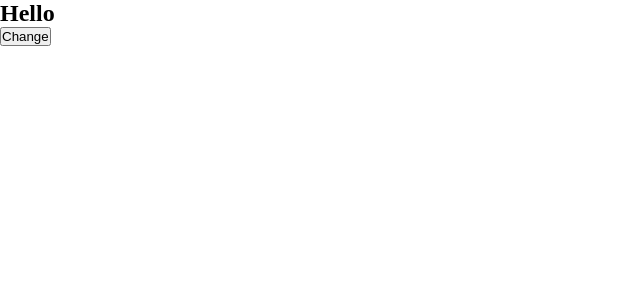
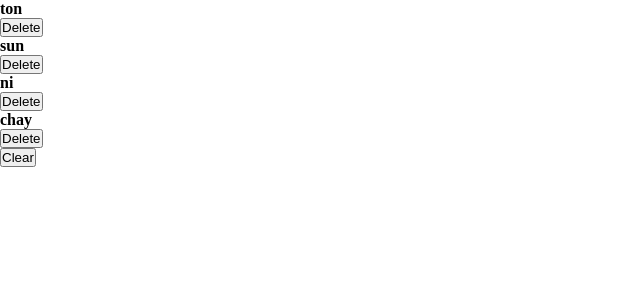
Before and after one commit to Kittonn/Fundamental, a React (Create React App) app in the folder Website/React/tutorial2/: page / in a window 1280 px wide. Shown: the top 300 px of the page, without its empty margins (0-640 px from the left). Built offline with nearby package versions, Linux system fonts and the light colour scheme.

Commit message:
Learn React

```diff
--- a/Website/React/tutorial2/src/App.jsx
+++ b/Website/React/tutorial2/src/App.jsx
@@ -1,20 +1,10 @@
-import React, { useState } from "react";
+import React from "react";
+import Array from "./Components/UseState/Array";
+const App = () => {
 
-const App = () => {
-  const [text, setText] = useState("Hello");
-  const clickHandler = () => {
-    if (text === "Hello") {
-      setText("World");
-    } else {
-      setText("Hello");
-    }
-  };
   return (
     <div>
-      <h2>{text}</h2>
-      <button type="button" onClick={clickHandler}>
-        Change
-      </button>
+      <Array />
     </div>
   );
 };
--- /dev/null
+++ b/Website/React/tutorial2/src/Components/UseState/Array.jsx
@@ -0,0 +1,33 @@
+import React, { useState } from "react";
+import { data } from "../../Data";
+const Array = () => {
+  const [people, setPeople] = useState(data);
+  const removeItem = (id) => {
+    let newPeople = people.filter((person) => person.id !== id);
+    setPeople(newPeople);
+  };
+
+  return (
+    <div>
+
+      {people.map((person) => {
+        const { id, name } = person;
+        return (
+          <div key={id}>
+            <h4>{name}</h4>
+            <button onClick={() => removeItem(id)}>Delete</button>
+          </div>
+        );
+      })}
+      <button
+        onClick={() => {
+          setPeople([]);
+        }}
+      >
+        Clear
+      </button>
+    </div>
+  );
+};
+
+export default Array;
--- /dev/null
+++ b/Website/React/tutorial2/src/Data.js
@@ -0,0 +1,6 @@
+export const data = [
+  { id: 1, name: "ton" },
+  { id: 2, name: "sun" },
+  { id: 3, name: "ni" },
+  { id: 4, name: "chay" },
+];
```
Also changed, not shown: Website/React/tutorial2/src/Components/UseState/Basic.jsx (added, +22 -0 lines).
